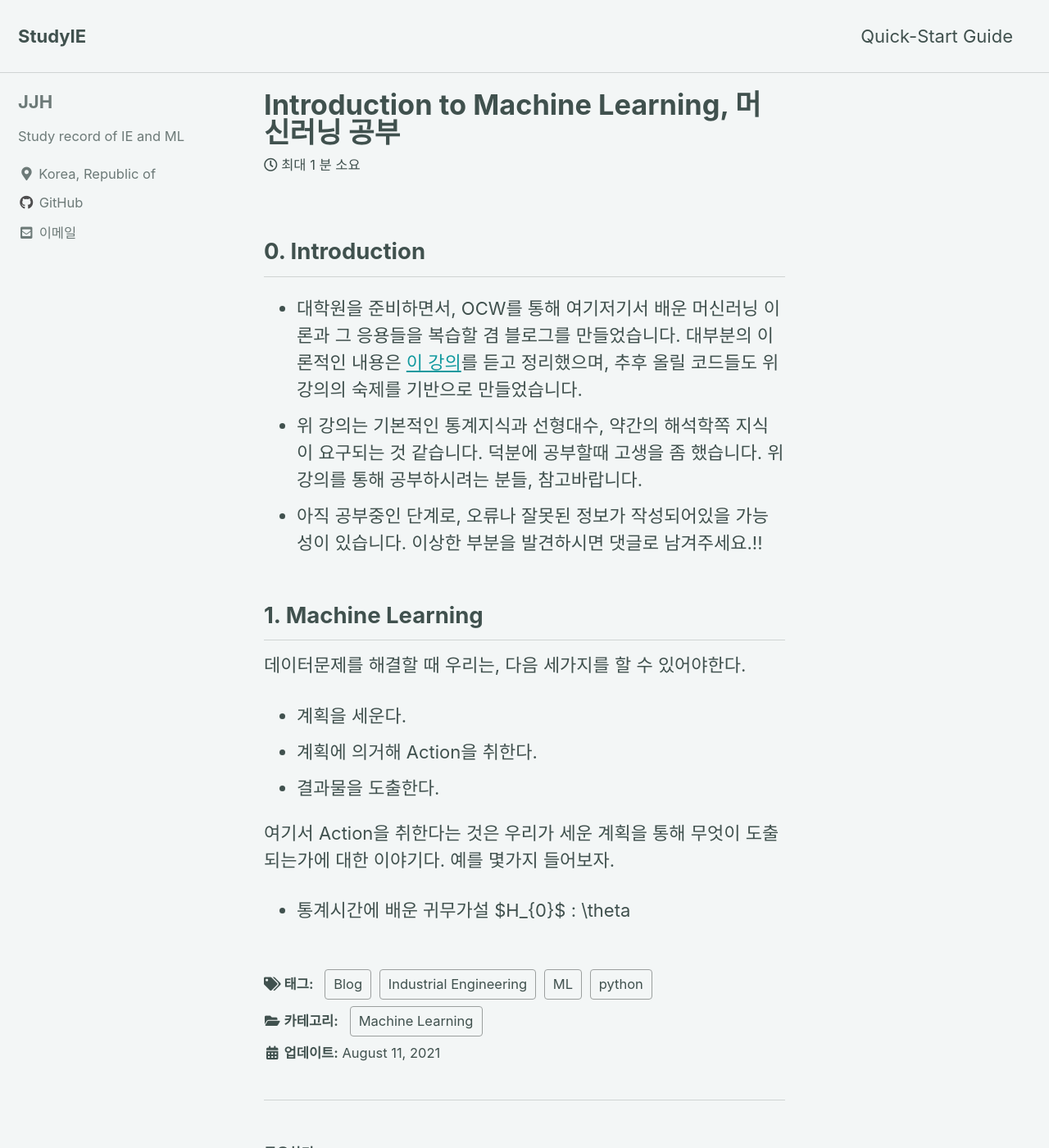
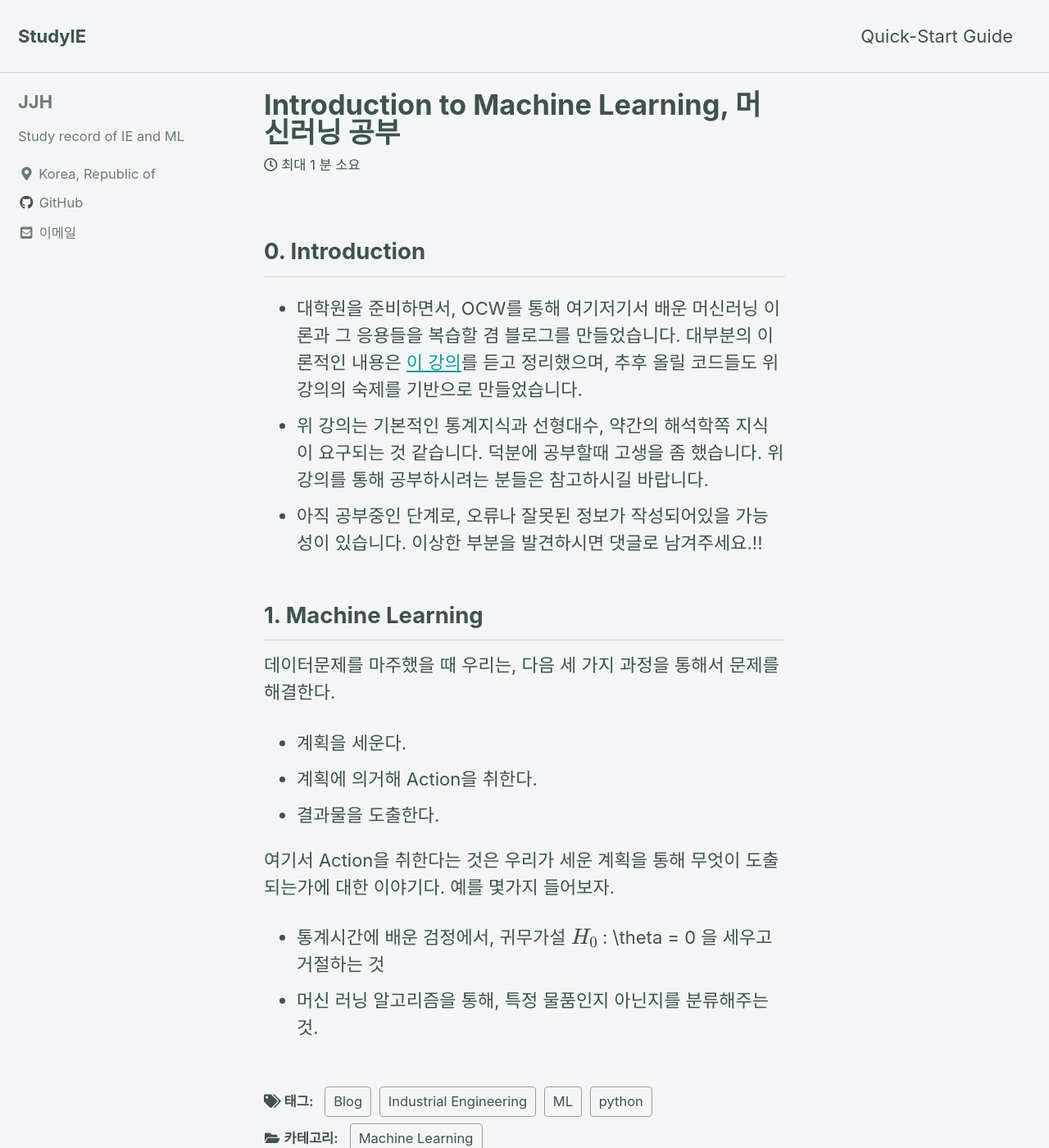
Before and after one commit to Corpse-is-Talking/Corpse-is-Talking.github.io, a Jekyll site: the page built from _posts/2021-08-11-Introduction to Machine Learning.md, in a window 1280 px wide and 1400 px high. Shown: the whole window at 82% size. Built offline with Jekyll 4.4.1, drawn with Linux system fonts in a browser that asks for light colours; cached includes are drawn as plain includes; formulas are drawn with MathJax 3.

Commit message:
20210811 intro to ml

```diff
--- a/_posts/2021-08-11-Introduction to Machine Learning.md
+++ b/_posts/2021-08-11-Introduction to Machine Learning.md
@@ -13,12 +13,12 @@ tags:
 
 - 대학원을 준비하면서, OCW를 통해 여기저기서 배운 머신러닝 이론과
 그 응용들을 복습할 겸 블로그를 만들었습니다. 대부분의 이론적인 내용은  [이 강의](https://bloomberg.github.io/foml/#lectures)를 듣고 정리했으며, 추후 올릴 코드들도 위 강의의 숙제를 기반으로 만들었습니다.
-- 위 강의는 기본적인 통계지식과 선형대수, 약간의 해석학쪽 지식이 요구되는 것 같습니다. 덕분에 공부할때 고생을 좀 했습니다. 위 강의를 통해 공부하시려는 분들, 참고바랍니다.
+- 위 강의는 기본적인 통계지식과 선형대수, 약간의 해석학쪽 지식이 요구되는 것 같습니다. 덕분에 공부할때 고생을 좀 했습니다. 위 강의를 통해 공부하시려는 분들은 참고하시길 바랍니다.
 - 아직 공부중인 단계로, 오류나 잘못된 정보가 작성되어있을 가능성이 있습니다. 이상한 부분을 발견하시면 댓글로 남겨주세요.!!
 
 ## 1. Machine Learning
 
-데이터문제를 해결할 때 우리는, 다음 세가지를 할 수 있어야한다.
+데이터문제를 마주했을 때 우리는, 다음 세 가지 과정을 통해서 문제를 해결한다.
 
 - 계획을 세운다.
 - 계획에 의거해 Action을 취한다.
@@ -26,4 +26,5 @@ tags:
 
 여기서 Action을 취한다는 것은 우리가 세운 계획을 통해 무엇이 도출되는가에 대한 이야기다. 예를 몇가지 들어보자.
 
-- 통계시간에 배운 귀무가설 $H_{0}$ : \theta
+- 통계시간에 배운 검정에서, 귀무가설 $H_{0}$ : \theta = 0 을 세우고 거절하는 것
+- 머신 러닝 알고리즘을 통해, 특정 물품인지 아닌지를 분류해주는 것.
```
Also changed, not shown: _includes/scripts.html (+16 -0 lines).
